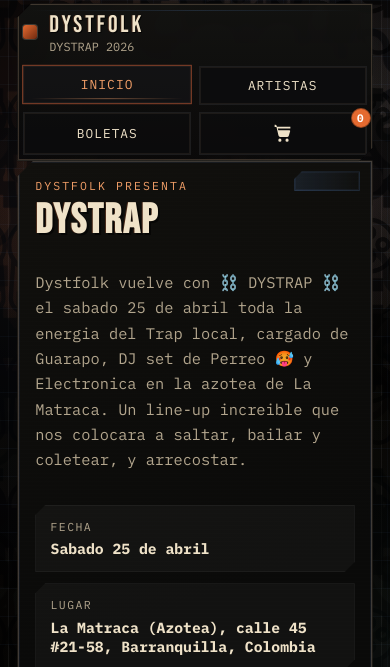
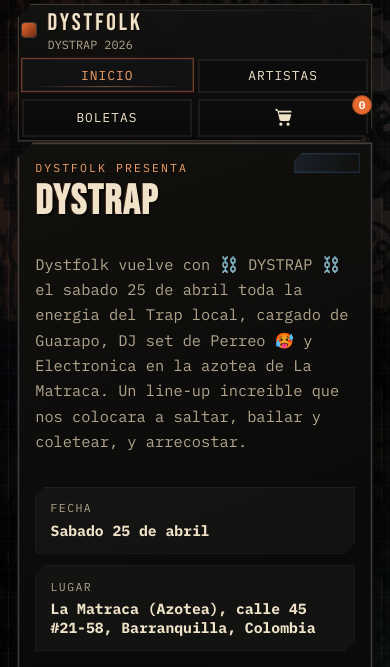
Before and after one commit to arolong/Dystfolk-, a website built with Vite: page index.html in a window 390 px wide. Shown: the top 667 px of the page. Built offline with nearby package versions, Linux system fonts and the light colour scheme.

Commit message:
cambios en la vista movil

```diff
--- a/src/style.css
+++ b/src/style.css
@@ -1208,19 +1208,20 @@ body::after {
   .topbar {
     flex-direction: column;
     align-items: flex-start;
-    gap: 0.75rem;
+    gap: 0.4rem;
+    padding: 0.25rem 0.2rem;
   }
 
   .topbar nav {
     width: 100%;
     display: grid;
     grid-template-columns: repeat(2, minmax(0, 1fr));
-    gap: 0.45rem;
+    gap: 0.35rem;
   }
 
   .nav-link {
     width: 100%;
-    padding: 0.62rem 0.6rem;
+    padding: 0.48rem 0.55rem;
     font-size: 0.8rem;
   }
 
```
